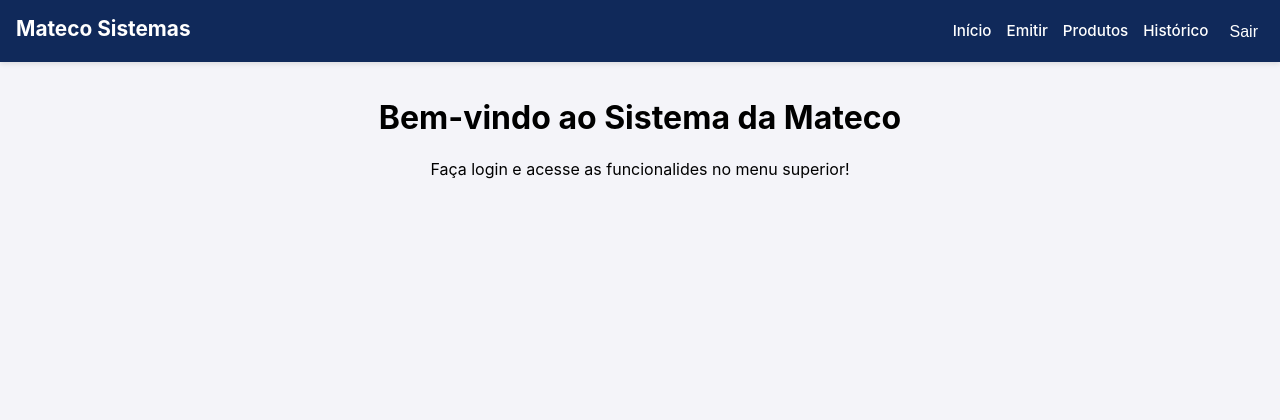
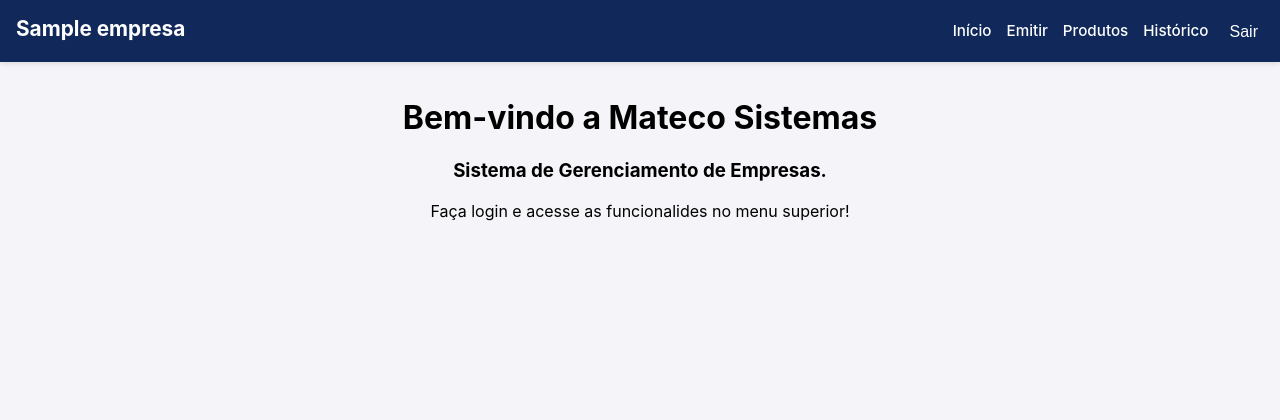
Before and after one commit to davissontiago/Mateco, a Django app: page / in a window 1280 px wide. Shown: the top 420 px of the page. Run offline with Django 5.2, Linux system fonts and the light colour scheme; a user stored in the database is signed in; tables that the repository leaves empty hold one stand-in row (values such as "Sample post").

Commit message:
Personalização

```diff
--- /dev/null
+++ b/core/context_processors.py
@@ -0,0 +1,21 @@
+# Arquivo: core/context_processors.py
+
+def empresa_atual_context(request):
+    """
+    Disponibiliza a variável {{ empresa_ativa }} em todos os templates HTML.
+    Contém o objeto Empresa vinculado ao usuário logado.
+    """
+    contexto = {'empresa_ativa': None}
+
+    if request.user.is_authenticated:
+        try:
+            # Tenta pegar a empresa através do perfil do usuário
+            # O 'perfil' é o related_name que definimos no models.py
+            perfil = getattr(request.user, 'perfil', None)
+            if perfil:
+                contexto['empresa_ativa'] = perfil.empresa
+        except Exception as e:
+            print(f"Erro no Context Processor: {e}")
+            pass
+
+    return contexto
--- a/core/models.py
+++ b/core/models.py
@@ -1,5 +1,6 @@
 from django.db import models
 from django.contrib.auth.models import User
+
 
 # ==================================================
 # 1. CADASTRO DE EMPRESAS (MULTI-TENANT)
@@ -12,22 +13,32 @@ class Empresa(models.Model):
 
     # Opções de Regime Tributário (Padrão Sefaz)
     CRT_CHOICES = [
-        ('1', '1 - Simples Nacional'),
-        ('2', '2 - Simples Nacional (excesso de sublimite)'),
-        ('3', '3 - Regime Normal (Lucro Presumido/Real)'),
+        ("1", "1 - Simples Nacional"),
+        ("2", "2 - Simples Nacional (excesso de sublimite)"),
+        ("3", "3 - Regime Normal (Lucro Presumido/Real)"),
     ]
 
     # Identificação
     nome = models.CharField(max_length=100, verbose_name="Razão Social / Nome Fantasia")
-    cnpj = models.CharField(max_length=14, unique=True, verbose_name="CNPJ (apenas números)")
-    inscricao_estadual = models.CharField(max_length=20, blank=True, null=True, verbose_name="Inscrição Estadual")
+    cnpj = models.CharField(
+        max_length=14, unique=True, verbose_name="CNPJ (apenas números)"
+    )
+    inscricao_estadual = models.CharField(
+        max_length=20, blank=True, null=True, verbose_name="Inscrição Estadual"
+    )
+    cor_cabecalho = models.CharField(
+        max_length=10,
+        default="#10295a",
+        verbose_name="Cor do Cabeçalho (Hex)",
+        help_text="Ex: #FF0000 para vermelho",
+    )
 
     # Campo adicionado: Regime Tributário
     crt = models.CharField(
         max_length=1,
         choices=CRT_CHOICES,
-        default='1',
-        verbose_name="Regime Tributário (CRT)"
+        default="1",
+        verbose_name="Regime Tributário (CRT)",
     )
 
     # Endereço (Obrigatório para emissão de Nota)
@@ -39,8 +50,12 @@ class Empresa(models.Model):
     uf = models.CharField(max_length=2, verbose_name="UF")
 
     # Credenciais da API (Antes ficavam no .env, agora cada loja tem a sua)
-    nuvem_client_id = models.CharField(max_length=255, verbose_name="Client ID (Nuvem Fiscal)")
-    nuvem_client_secret = models.CharField(max_length=255, verbose_name="Client Secret (Nuvem Fiscal)")
+    nuvem_client_id = models.CharField(
+        max_length=255, verbose_name="Client ID (Nuvem Fiscal)"
+    )
+    nuvem_client_secret = models.CharField(
+        max_length=255, verbose_name="Client Secret (Nuvem Fiscal)"
+    )
 
     def __str__(self):
         return f"{self.nome} ({self.cnpj})"
@@ -48,6 +63,7 @@ class Empresa(models.Model):
     class Meta:
         verbose_name = "Empresa / Loja"
         verbose_name_plural = "Empresas / Lojas"
+
 
 class NotaFiscal(models.Model):
     """
@@ -58,58 +74,41 @@ class NotaFiscal(models.Model):
     """
 
     # Campo Novo:
-    empresa = models.ForeignKey(Empresa, on_delete=models.CASCADE, verbose_name="Empresa Emitente")
+    empresa = models.ForeignKey(
+        Empresa, on_delete=models.CASCADE, verbose_name="Empresa Emitente"
+    )
 
     # ==================================================
     # 1. IDENTIFICADORES E CHAVES
     # ==================================================
     id_nota = models.CharField(
-        max_length=100,
-        blank=True,
-        null=True,
-        verbose_name="ID Nuvem Fiscal"
+        max_length=100, blank=True, null=True, verbose_name="ID Nuvem Fiscal"
     )
     numero = models.IntegerField(default=0, verbose_name="Número")
     serie = models.IntegerField(default=0, verbose_name="Série")
     chave = models.CharField(
-        max_length=50,
-        blank=True,
-        null=True,
-        verbose_name="Chave de Acesso"
+        max_length=50, blank=True, null=True, verbose_name="Chave de Acesso"
     )
 
     # ==================================================
     # 2. VALORES E STATUS
     # ==================================================
     valor_total = models.DecimalField(
-        max_digits=10,
-        decimal_places=2,
-        verbose_name="Valor Total (R$)"
+        max_digits=10, decimal_places=2, verbose_name="Valor Total (R$)"
     )
-    status = models.CharField(
-        max_length=50,
-        default='PENDENTE',
-        verbose_name="Status"
-    )
+    status = models.CharField(max_length=50, default="PENDENTE", verbose_name="Status")
 
     # ==================================================
     # 3. DOCUMENTOS E DATAS
     # ==================================================
     url_pdf = models.URLField(
-        max_length=500,
-        blank=True,
-        null=True,
-        verbose_name="Link do PDF"
+        max_length=500, blank=True, null=True, verbose_name="Link do PDF"
     )
     url_xml = models.URLField(
-        max_length=500,
-        blank=True,
-        null=True,
-        verbose_name="Link do XML"
+        max_length=500, blank=True, null=True, verbose_name="Link do XML"
     )
     data_emissao = models.DateTimeField(
-        auto_now_add=True,
-        verbose_name="Data de Emissão"
+        auto_now_add=True, verbose_name="Data de Emissão"
     )
 
     # ==================================================
@@ -121,9 +120,11 @@ class NotaFiscal(models.Model):
 
     class Meta:
         """Configurações adicionais do modelo."""
-        ordering = ['-data_emissao']
+
+        ordering = ["-data_emissao"]
         verbose_name = "Nota Fiscal"
         verbose_name_plural = "Notas Fiscais"
+
 
 # ==================================================
 # 3. PERFIL DO USUÁRIO (VÍNCULO COM A EMPRESA)
@@ -132,8 +133,11 @@ class PerfilUsuario(models.Model):
     """
     Estende o usuário padrão do Django para vinculá-lo a uma Empresa.
     """
-    user = models.OneToOneField(User, on_delete=models.CASCADE, related_name='perfil')
-    empresa = models.ForeignKey(Empresa, on_delete=models.CASCADE, verbose_name="Empresa/Loja")
+
+    user = models.OneToOneField(User, on_delete=models.CASCADE, related_name="perfil")
+    empresa = models.ForeignKey(
+        Empresa, on_delete=models.CASCADE, verbose_name="Empresa/Loja"
+    )
 
     def __str__(self):
         return f"{self.user.username} -> {self.empresa.nome}"
--- a/core/views.py
+++ b/core/views.py
@@ -28,7 +28,6 @@ def get_empresa_usuario(request):
 # 1. VIEWS DE NAVEGAÇÃO (PÁGINAS HTML)
 # ==================================================
 
-@login_required
 def home(request):
     empresa = get_empresa_usuario(request)
     return render(request, 'index.html', {'empresa': empresa})
--- a/setup/settings.py
+++ b/setup/settings.py
@@ -60,6 +60,8 @@ TEMPLATES = [
                 'django.template.context_processors.request',
                 'django.contrib.auth.context_processors.auth',
                 'django.contrib.messages.context_processors.messages',
+
+                'core.context_processors.empresa_atual_context',
             ],
         },
     },
--- a/templates/base.html
+++ b/templates/base.html
@@ -5,7 +5,7 @@
     <meta charset="UTF-8">
     <meta name="viewport" content="width=device-width, initial-scale=1.0">
 
-    <title>{% block title %}Mateco PDV{% endblock %}</title>
+    <title>{% block title %}Mateco Sistemas{% endblock %}</title>
 
     <link rel="stylesheet" href="{% static 'css/style.css' %}">
 
@@ -13,8 +13,15 @@
 </head>
 <body>
 
-    <nav>
-        <div class="brand">Mateco Sistemas</div>
+    <nav style="background-color: {{ empresa_ativa.cor_cabecalho|default:'#10295a' }};">
+
+        <div class="brand">
+            {% if empresa_ativa %}
+                {{ empresa_ativa.nome }}
+            {% else %}
+                Mateco Sistemas
+            {% endif %}
+        </div>
 
         <div class="nav-links">
             <a href="{% url 'home' %}">Início</a>
--- a/templates/index.html
+++ b/templates/index.html
@@ -6,7 +6,8 @@
 
 {% block content %}
   <div style="text-align: center;">
-    <h1>Bem-vindo ao Sistema da Mateco</h1>
+    <h1>Bem-vindo a Mateco Sistemas</h1>
+    <h3>Sistema de Gerenciamento de Empresas.</h3>
     <p>Faça login e acesse as funcionalides no menu superior!</p> <br>
   </div>
 {% endblock %}
```
Also changed, not shown: core/migrations/0004_empresa_cor_cabecalho.py (added), core/migrations/0005_alter_empresa_cor_cabecalho.py (added).
